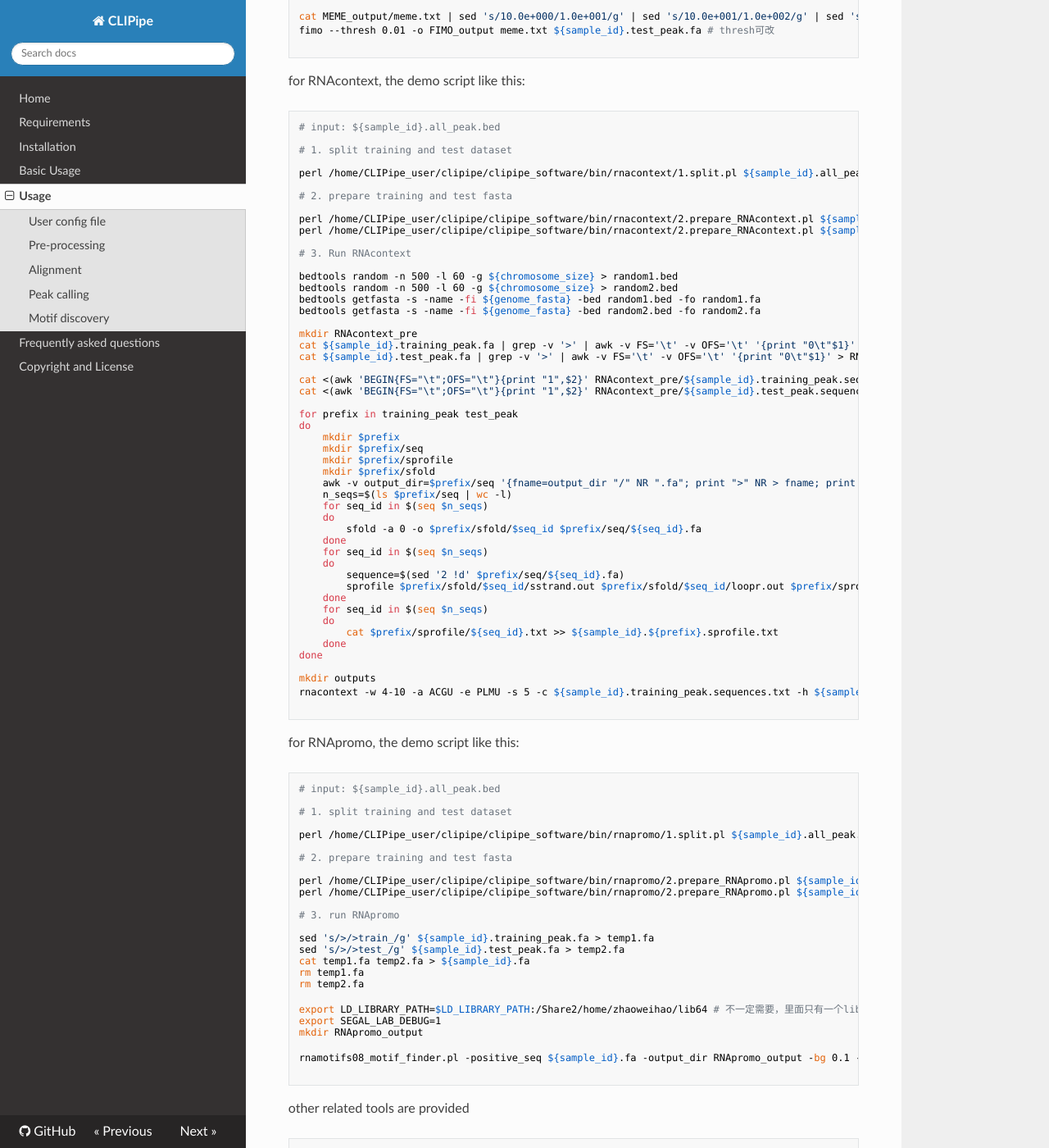
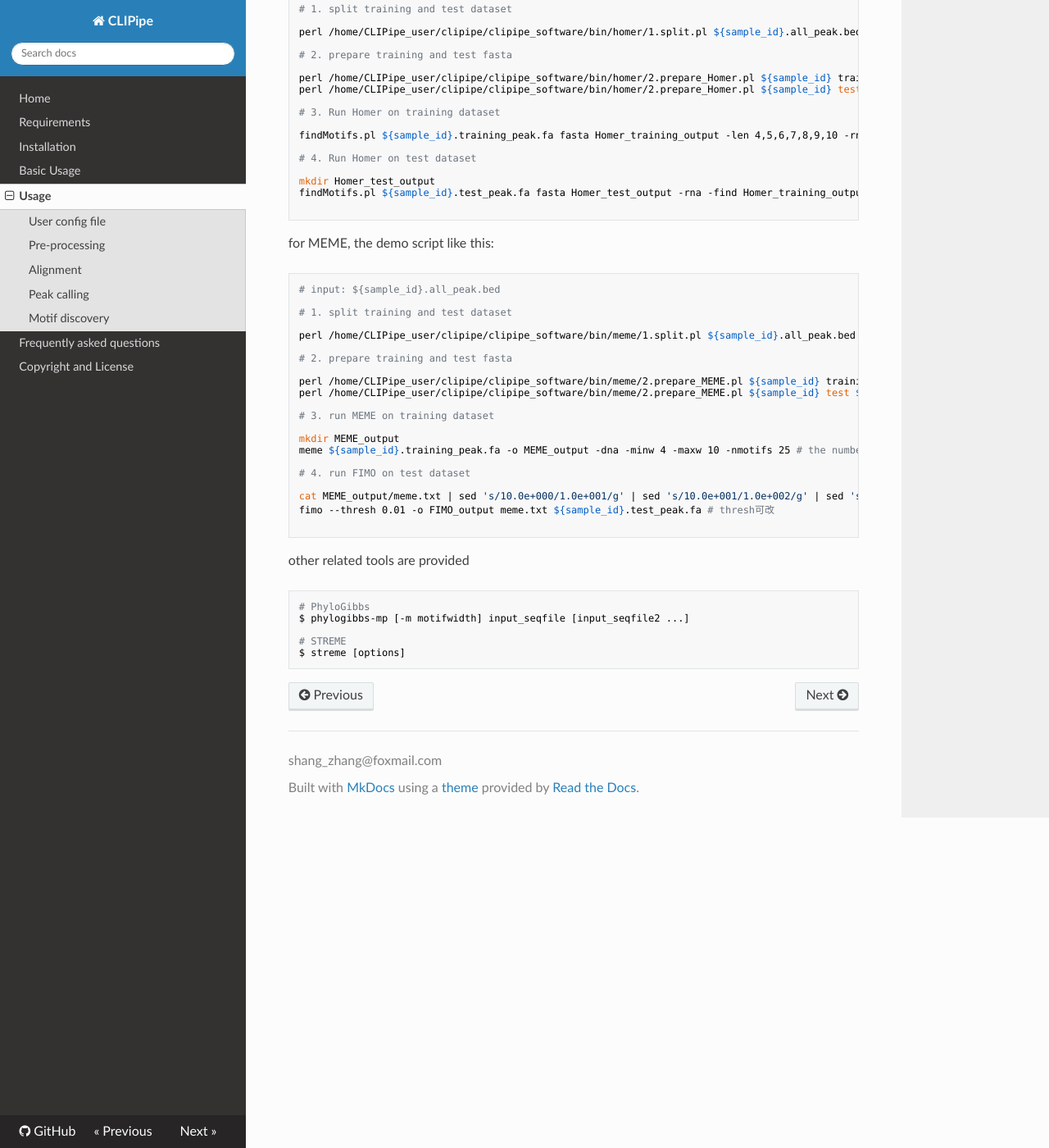
Before and after one commit to zwhbio2017/clipipe_docs, an MkDocs documentation site: the page built from docs/4_usage.md, in a window 1280 px wide and 1400 px high, scrolled down 3233 px. Shown: the whole window at 82% size. Built offline with MkDocs 1.6.1, drawn with Linux system fonts in a browser that asks for light colours; nearby versions of some CDN libraries; some of the changed text lies outside the part shown.

Commit message:
miner change

````diff
--- a/docs/4_usage.md
+++ b/docs/4_usage.md
@@ -191,92 +209,6 @@ fimo --thresh 0.01 -o FIMO_output meme.txt ${sample_id}.test_peak.fa # thresh可
 
 ```
 
-for RNAcontext, the demo script like this:
-
-```bash
-# input: ${sample_id}.all_peak.bed
-
-# 1. split training and test dataset
-
-perl /home/CLIPipe_user/clipipe/clipipe_software/bin/rnacontext/1.split.pl ${sample_id}.all_peak.bed
-
-# 2. prepare training and test fasta
-
-perl /home/CLIPipe_user/clipipe/clipipe_software/bin/rnacontext/2.prepare_RNAcontext.pl ${sample_id} training ${genome_fasta}
-perl /home/CLIPipe_user/clipipe/clipipe_software/bin/rnacontext/2.prepare_RNAcontext.pl ${sample_id} test ${genome_fasta}
-
-# 3. Run RNAcontext
-
-bedtools random -n 500 -l 60 -g ${chromosome_size} > random1.bed
-bedtools random -n 500 -l 60 -g ${chromosome_size} > random2.bed
-bedtools getfasta -s -name -fi ${genome_fasta} -bed random1.bed -fo random1.fa
-bedtools getfasta -s -name -fi ${genome_fasta} -bed random2.bed -fo random2.fa
-
-mkdir RNAcontext_pre
-cat ${sample_id}.training_peak.fa | grep -v '>' | awk -v FS='\t' -v OFS='\t' '{print "0\t"$1}' > RNAcontext_pre/${sample_id}.training_peak.sequences.txt
-cat ${sample_id}.test_peak.fa | grep -v '>' | awk -v FS='\t' -v OFS='\t' '{print "0\t"$1}' > RNAcontext_pre/${sample_id}.test_peak.sequences.txt
-
-cat <(awk 'BEGIN{FS="\t";OFS="\t"}{print "1",$2}' RNAcontext_pre/${sample_id}.training_peak.sequences.txt) <(grep -v '>' random1.fa|awk 'BEGIN{FS="\t";OFS="\t"}{print "0",$0}'|sed 's/T/U/g'|tr a-z A-Z)|grep -v 'N' > ${sample_id}.training_peak.sequences.txt
-cat <(awk 'BEGIN{FS="\t";OFS="\t"}{print "1",$2}' RNAcontext_pre/${sample_id}.test_peak.sequences.txt) <(grep -v '>' random2.fa|awk 'BEGIN{FS="\t";OFS="\t"}{print "0",$0}'|sed 's/T/U/g'|tr a-z A-Z)|grep -v 'N' > ${sample_id}.test_peak.sequences.txt
-
-for prefix in training_peak test_peak
-do
-	mkdir $prefix
-	mkdir $prefix/seq
-	mkdir $prefix/sprofile
-	mkdir $prefix/sfold
-	awk -v output_dir=$prefix/seq '{fname=output_dir "/" NR ".fa"; print ">" NR > fname; print $2 > fname}' ${sample_id}.${prefix}.sequences.txt
-	n_seqs=$(ls $prefix/seq | wc -l)
-	for seq_id in $(seq $n_seqs)
-	do
-		sfold -a 0 -o $prefix/sfold/$seq_id $prefix/seq/${seq_id}.fa
-	done
-	for seq_id in $(seq $n_seqs)
-	do
-		sequence=$(sed '2 !d' $prefix/seq/${seq_id}.fa)
-		sprofile $prefix/sfold/$seq_id/sstrand.out $prefix/sfold/$seq_id/loopr.out $prefix/sprofile/${seq_id}.txt $sequence
-	done
-	for seq_id in $(seq $n_seqs)
-	do
-		cat $prefix/sprofile/${seq_id}.txt >> ${sample_id}.${prefix}.sprofile.txt
-	done
-done
-
-mkdir outputs
-rnacontext -w 4-10 -a ACGU -e PLMU -s 5 -c ${sample_id}.training_peak.sequences.txt -h ${sample_id}.training_peak.sprofile.txt -d ${sample_id}.test_peak.sequences.txt -n ${sample_id}.test_peak.sprofile.txt -o outputs # -w（motif长度）可以修改
-
-```
-
-for RNApromo, the demo script like this:
-
-```bash
-# input: ${sample_id}.all_peak.bed
-
-# 1. split training and test dataset
-
-perl /home/CLIPipe_user/clipipe/clipipe_software/bin/rnapromo/1.split.pl ${sample_id}.all_peak.bed
-
-# 2. prepare training and test fasta
-
-perl /home/CLIPipe_user/clipipe/clipipe_software/bin/rnapromo/2.prepare_RNApromo.pl ${sample_id} training ${genome_fasta}
-perl /home/CLIPipe_user/clipipe/clipipe_software/bin/rnapromo/2.prepare_RNApromo.pl ${sample_id} test ${genome_fasta}
-
-# 3. run RNApromo
-
-sed 's/>/>train_/g' ${sample_id}.training_peak.fa > temp1.fa
-sed 's/>/>test_/g' ${sample_id}.test_peak.fa > temp2.fa
-cat temp1.fa temp2.fa > ${sample_id}.fa
-rm temp1.fa
-rm temp2.fa
-
-export LD_LIBRARY_PATH=$LD_LIBRARY_PATH:/Share2/home/zhaoweihao/lib64 # 不一定需要，里面只有一个libstdc++.so.5
-export SEGAL_LAB_DEBUG=1
-mkdir RNApromo_output
-
-rnamotifs08_motif_finder.pl -positive_seq ${sample_id}.fa -output_dir RNApromo_output -bg 0.1 -n 3 # -bg（筛选p值）和-n（输出motif数量）可改
-
-```
-
 other related tools are provided
 
 ```bash
````
Also changed, not shown: other parts of docs/4_usage.md (+18 -0 lines).
